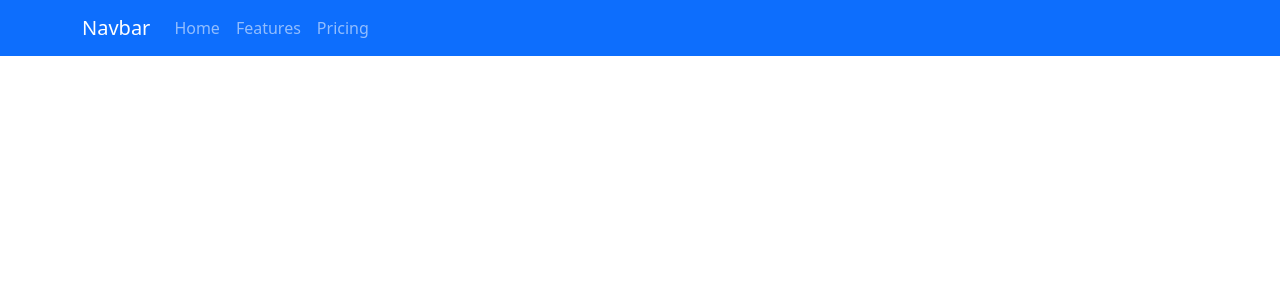
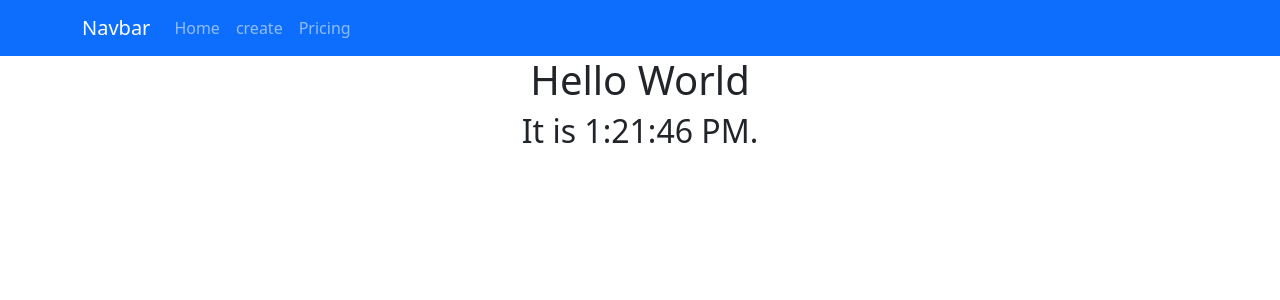
Before and after one commit to AaronCronnelly/Data-Rep, a React (Create React App) app in the folder Lab2/my-app/: page / in a window 1280 px wide. Shown: the top 300 px of the page. Built offline with nearby package versions, Linux system fonts and the light colour scheme.

Commit message:
added the navbar, browerRouter, routes and route

```diff
--- a/Lab2/my-app/package.json
+++ b/Lab2/my-app/package.json
@@ -6,8 +6,11 @@
     "@testing-library/jest-dom": "^5.17.0",
     "@testing-library/react": "^13.4.0",
     "@testing-library/user-event": "^13.5.0",
+    "bootstrap": "^5.3.2",
     "react": "^18.2.0",
+    "react-bootstrap": "^2.9.0",
     "react-dom": "^18.2.0",
+    "react-router-dom": "^6.16.0",
     "react-scripts": "5.0.1",
     "web-vitals": "^2.1.4"
   },
--- a/Lab2/my-app/src/App.js
+++ b/Lab2/my-app/src/App.js
@@ -3,28 +3,37 @@ import 'bootstrap/dist/css/bootstrap.min.css';
 import Container from 'react-bootstrap/Container';
 import Nav from 'react-bootstrap/Nav';
 import Navbar from 'react-bootstrap/Navbar';
-// import Header from './components/Header';
-// import Content from './components/Content';
-// import Footer from './components/Footer';
+import {BrowserRouter, Routes, Route} from 'react-router-dom'
+import Header from './components/Header';
+import Content from './components/Content';
+import Footer from './components/Footer';
 
 
 function App() {
   return (
+    <BrowserRouter>
     <div className="App">
          <Navbar bg="primary" data-bs-theme="dark">
         <Container>
-          <Navbar.Brand href="#home">Navbar</Navbar.Brand>
+          <Navbar.Brand href="/">Navbar</Navbar.Brand>
           <Nav className="me-auto">
-            <Nav.Link href="#home">Home</Nav.Link>
-            <Nav.Link href="#features">Features</Nav.Link>
-            <Nav.Link href="#pricing">Pricing</Nav.Link>
+            <Nav.Link href="/">Home</Nav.Link>
+            <Nav.Link href="/create">create</Nav.Link>
+            <Nav.Link href="/Content">Pricing</Nav.Link>
           </Nav>
         </Container>
       </Navbar>
+
+
+      <Routes>
+        <Route path="/" element={<Content></Content>}></Route>
+      </Routes>
+
         {/* <Header></Header>
         <Content></Content>
-        <Footer></Footer> */}
+      <Footer></Footer> */}
     </div>
+    </BrowserRouter>
   );
 }
 
```
Also changed, not shown: 1 other file (tests, documents, lock files or other folders).
